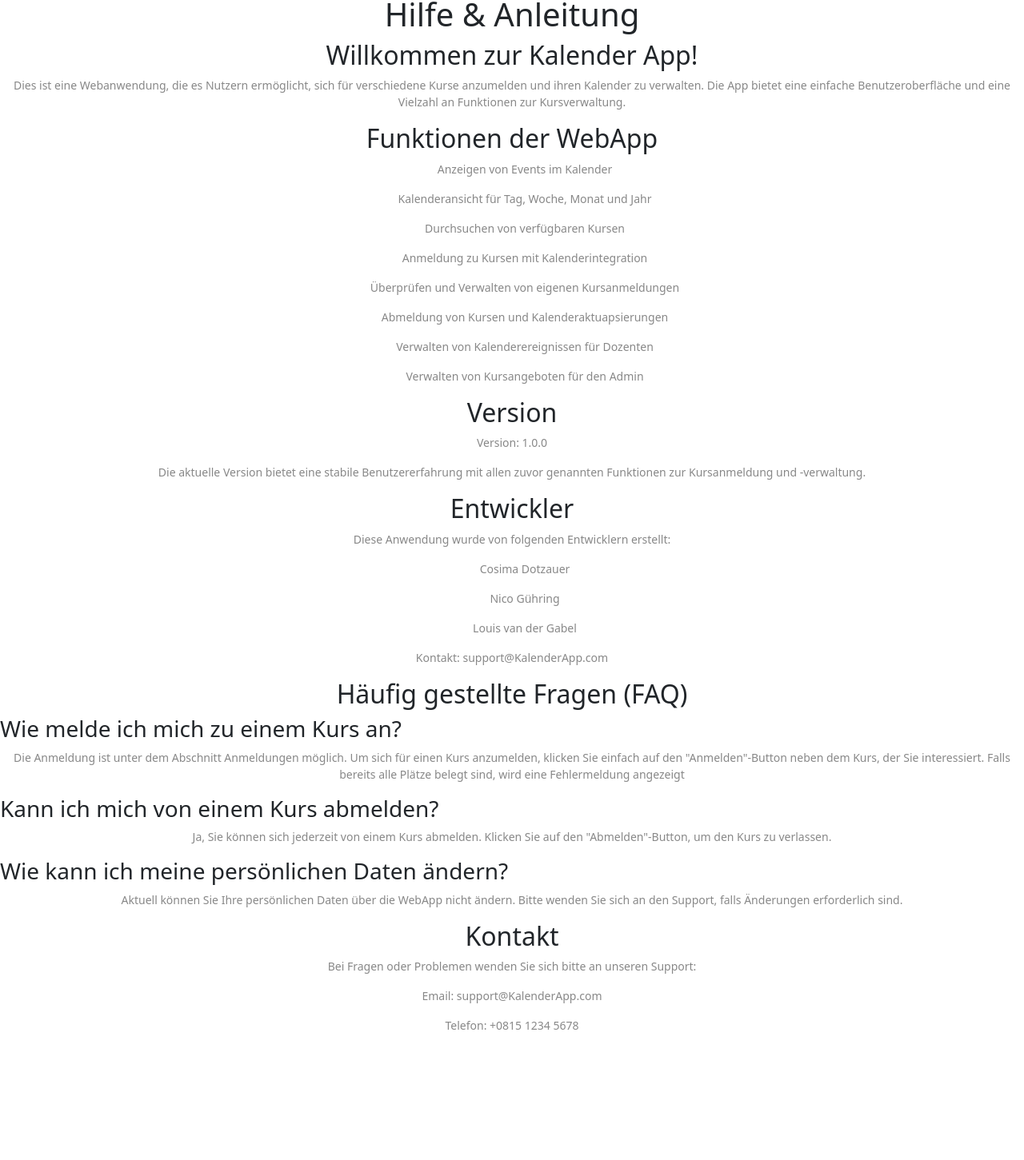
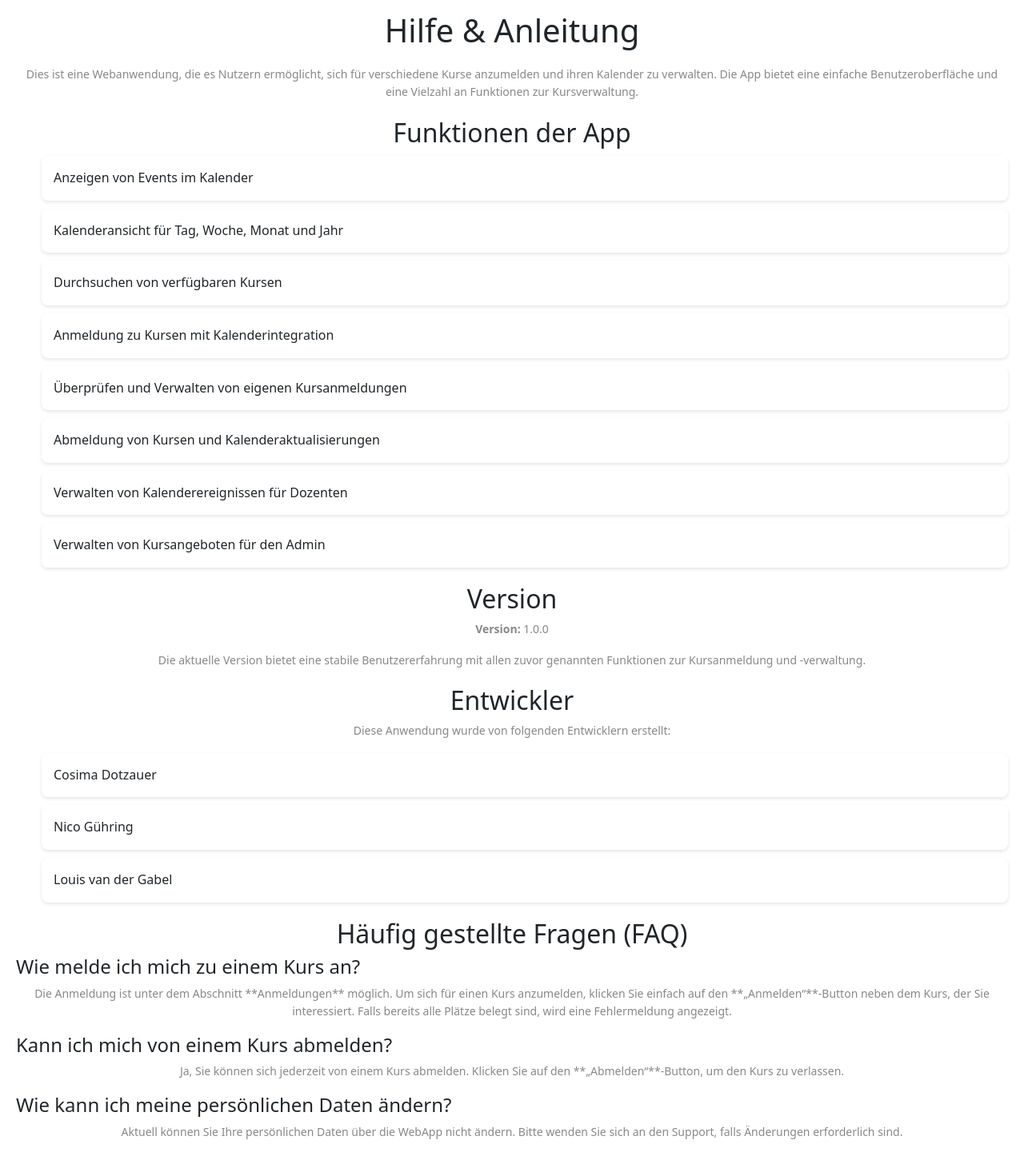
Before and after one commit to louis-gabel/KalenderApp, a React (Create React App) app in the folder client/: page /help in a window 1280 px wide. Shown: the part 152-1603 px from the top of the page at 80% size. Before the commit the page ends 1461 px from the top, so only its background shows below. Built offline with nearby package versions, Linux system fonts and the light colour scheme.

Commit message:
Updated HelpSite

```diff
--- a/client/src/components/HelpSite.js
+++ b/client/src/components/HelpSite.js
@@ -1,12 +1,12 @@
-import React from 'react';
-//import './HelpSite.css'; // Falls du später ein CSS für das Stypng hinzufügst
+import React from "react";
 
 const HelpSite = () => {
   return (
-    <div className="help-container">
-      <h1>Hilfe & Anleitung</h1>
-      <section className="intro">
-        <h2>Willkommen zur Kalender App!</h2>
+    <div className="help-container" style={{ padding: "20px", lineHeight: "1.6" }}>
+      <h1 style={{ textAlign: "center", marginBottom: "20px" }}>Hilfe & Anleitung</h1>
+
+      <section className="intro" style={{ marginBottom: "20px" }}>
+
         <p>
           Dies ist eine Webanwendung, die es Nutzern ermöglicht, sich für verschiedene
           Kurse anzumelden und ihren Kalender zu verwalten. Die App bietet eine einfache
@@ -14,60 +14,70 @@ const HelpSite = () => {
         </p>
       </section>
 
-      <section className="features">
-        <h2>Funktionen der WebApp</h2>
+      <section className="features" style={{ marginBottom: "20px" }}>
+        <h2>Funktionen der App</h2>
         <ul>
-          <p>Anzeigen von Events im Kalender</p>
-          <p>Kalenderansicht für Tag, Woche, Monat und Jahr</p>
-          <p>Durchsuchen von verfügbaren Kursen</p>
-          <p>Anmeldung zu Kursen mit Kalenderintegration</p>
-          <p>Überprüfen und Verwalten von eigenen Kursanmeldungen</p>
-          <p>Abmeldung von Kursen und Kalenderaktuapsierungen</p>
-          <p>Verwalten von Kalenderereignissen für Dozenten</p>
-          <p>Verwalten von Kursangeboten für den Admin</p>
+          <li>Anzeigen von Events im Kalender</li>
+          <li>Kalenderansicht für Tag, Woche, Monat und Jahr</li>
+          <li>Durchsuchen von verfügbaren Kursen</li>
+          <li>Anmeldung zu Kursen mit Kalenderintegration</li>
+          <li>Überprüfen und Verwalten von eigenen Kursanmeldungen</li>
+          <li>Abmeldung von Kursen und Kalenderaktualisierungen</li>
+          <li>Verwalten von Kalenderereignissen für Dozenten</li>
+          <li>Verwalten von Kursangeboten für den Admin</li>
         </ul>
       </section>
 
-      <section className="version">
+      <section className="version" style={{ marginBottom: "20px" }}>
         <h2>Version</h2>
-        <p>Version: 1.0.0</p>
-        <p>Die aktuelle Version bietet eine stabile Benutzererfahrung mit
-          allen zuvor genannten Funktionen zur Kursanmeldung und -verwaltung.</p>
+        <p><strong>Version:</strong> 1.0.0</p>
+        <p>
+          Die aktuelle Version bietet eine stabile Benutzererfahrung mit
+          allen zuvor genannten Funktionen zur Kursanmeldung und -verwaltung.
+        </p>
       </section>
 
-      <section className="developer-info">
+      <section className="developer-info" style={{ marginBottom: "20px" }}>
         <h2>Entwickler</h2>
+        <p>Diese Anwendung wurde von folgenden Entwicklern erstellt:</p>
+        <ul>
+          <li>Cosima Dotzauer</li>
+          <li>Nico Gühring</li>
+          <li>Louis van der Gabel</li>
+        </ul>
+         </section>
+
+      <section className="faq" style={{ marginBottom: "20px" }}>
+        <h2>Häufig gestellte Fragen (FAQ)</h2>
+
+        <h4>Wie melde ich mich zu einem Kurs an?</h4>
         <p>
-          Diese Anwendung wurde von folgenden Entwicklern erstellt:
+          Die Anmeldung ist unter dem Abschnitt **Anmeldungen** möglich.
+          Um sich für einen Kurs anzumelden, klicken Sie einfach auf den
+          **„Anmelden“**-Button neben dem Kurs, der Sie interessiert. Falls
+          bereits alle Plätze belegt sind, wird eine Fehlermeldung angezeigt.
         </p>
-        <ul>
-          <p>Cosima Dotzauer</p>
-          <p>Nico Gühring</p>
-          <p>Louis van der Gabel</p>
-        </ul>
-        <p>Kontakt: support@KalenderApp.com</p>
+
+        <h4>Kann ich mich von einem Kurs abmelden?</h4>
+        <p>
+          Ja, Sie können sich jederzeit von einem Kurs abmelden. Klicken Sie
+          auf den **„Abmelden“**-Button, um den Kurs zu verlassen.
+        </p>
+
+        <h4>Wie kann ich meine persönlichen Daten ändern?</h4>
+        <p>
+          Aktuell können Sie Ihre persönlichen Daten über die WebApp nicht
+          ändern. Bitte wenden Sie sich an den Support, falls Änderungen erforderlich sind.
+        </p>
       </section>
 
-      <section className="faq">
-        <h2>Häufig gestellte Fragen (FAQ)</h2>
-        <h3>Wie melde ich mich zu einem Kurs an?</h3>
-        <p>Die Anmeldung ist unter dem Abschnitt Anmeldungen möglich.
-          Um sich für einen Kurs anzumelden, klicken Sie einfach auf den "Anmelden"-Button neben dem Kurs, der Sie interessiert. Falls bereits alle Plätze belegt sind, wird eine Fehlermeldung angezeigt</p>
-
-        <h3>Kann ich mich von einem Kurs abmelden?</h3>
-        <p>Ja, Sie können sich jederzeit von einem Kurs abmelden. Klicken Sie auf den "Abmelden"-Button, um den Kurs zu verlassen.</p>
-
-        <h3>Wie kann ich meine persönlichen Daten ändern?</h3>
-        <p>Aktuell können Sie Ihre persönlichen Daten über die WebApp nicht ändern. Bitte wenden Sie sich an den Support, falls Änderungen erforderlich sind.</p>
-      </section>
-
-      <section className="contact">
+      <section className="contact" style={{ marginBottom: "20px" }}>
         <h2>Kontakt</h2>
-        <p>
-          Bei Fragen oder Problemen wenden Sie sich bitte an unseren Support:
-        </p>
-        <p>Email: support@KalenderApp.com</p>
-        <p>Telefon: +0815 1234 5678</p>
+        <p>Bei Fragen oder Problemen wenden Sie sich bitte an unseren Support:</p>
+        <ul>
+          <li>Email: support@KalenderApp.com</li>
+          <li>Telefon: +0815 1234 5678</li>
+        </ul>
       </section>
     </div>
   );
```
